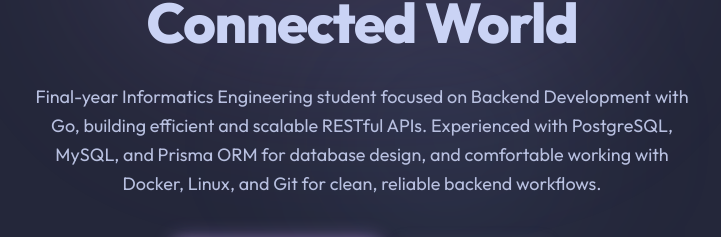
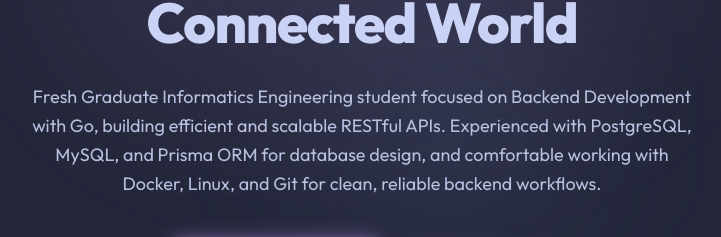
Before and after one commit to azrilpramudia/personal-website, a Next.js app: page / in a window 1280 px wide. Shown: the part 333-570 px from the top of the page, without its empty margins (278-999 px from the left). Built offline with nearby package versions, Linux system fonts and the light colour scheme.

Commit message:
feat: update resume & bio

```diff
--- a/src/data/index.ts
+++ b/src/data/index.ts
@@ -14,10 +14,10 @@
   title: "Backend Developer",
   // tagline: "Building Backend Systems for a Connected World.",
   description:
-    "Final-year Informatics Engineering student focused on Backend Development with Go, building efficient and scalable RESTful APIs. Experienced with PostgreSQL, MySQL, and Prisma ORM for database design, and comfortable working with Docker, Linux, and Git for clean, reliable backend workflows.",
+    "Fresh Graduate Informatics Engineering student focused on Backend Development with Go, building efficient and scalable RESTful APIs. Experienced with PostgreSQL, MySQL, and Prisma ORM for database design, and comfortable working with Docker, Linux, and Git for clean, reliable backend workflows.",
   location: "Bandung, West Java, Indonesia",
   availableForWork: true,
-  cvUrl: "/azrilpramudia-resume.pdf",
+  cvUrl: "/Azril_Pramudia_Anugrah_Resume.pdf",
   githubUrl: "https://github.com/azrilpramudia",
   linkedinUrl: "https://linkedin.com/in/azril-pramudia-anugrah-202a872a6",
   email: "azrilpramudia01@gmail.com",
--- a/src/data/projects.ts
+++ b/src/data/projects.ts
@@ -41,10 +41,47 @@
       "Docker",
       "Prisma",
     ],
-    liveUrl: "https://project-3.com",
+    liveUrl: "https://portdock-cloud.vercel.app/",
     githubUrl: "https://github.com/azrilpramudia/portdock-caas",
     featured: true,
   },
+  // {
+  //   id: "project-4",
+  //   title: "Air Quality Monitoring System",
+  //   description:
+  //     "A real-time air quality monitoring system that collects and displays data from various sensors deployed in urban areas.",
+  //   techStack: [
+  //     "C++",
+  //     "Go",
+  //     "Next.js",
+  //     "TypeScript",
+  //     "Tailwind CSS",
+  //     "MQTT",
+  //     "Socket.io",
+  //     "Docker",
+  //     "MySQL",
+  //   ],
+  //   liveUrl: "https://portdock-cloud.vercel.app/",
+  //   githubUrl: "https://github.com/azrilpramudia/portdock-caas",
+  //   featured: false,
+  // },
+  // {
+  //   id: "project-5",
+  //   title: "PustakaKu - Digital Library System",
+  //   description:
+  //     "A digital library system for managing and accessing books and resources online",
+  //   techStack: [
+  //     "Go",
+  //     "Next.js",
+  //     "TypeScript",
+  //     "Tailwind CSS",
+  //     "PostgreSQL",
+  //     "Docker",
+  //   ],
+  //   liveUrl: "https://portdock-cloud.vercel.app/",
+  //   githubUrl: "https://github.com/azrilpramudia/portdock-caas",
+  //   featured: true,
+  // },
 ];
 
 export const featuredProjects = projects.filter((p) => p.featured);
```
Also changed, not shown: 2 other files (tests, documents, lock files or other folders).
